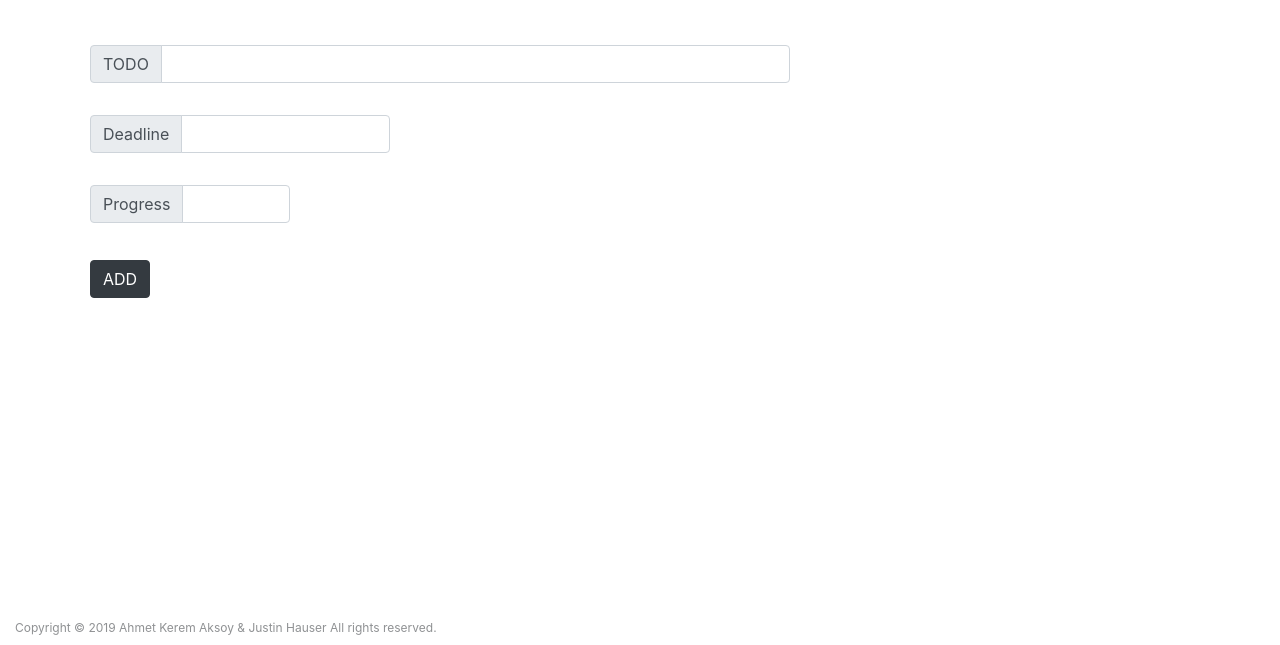
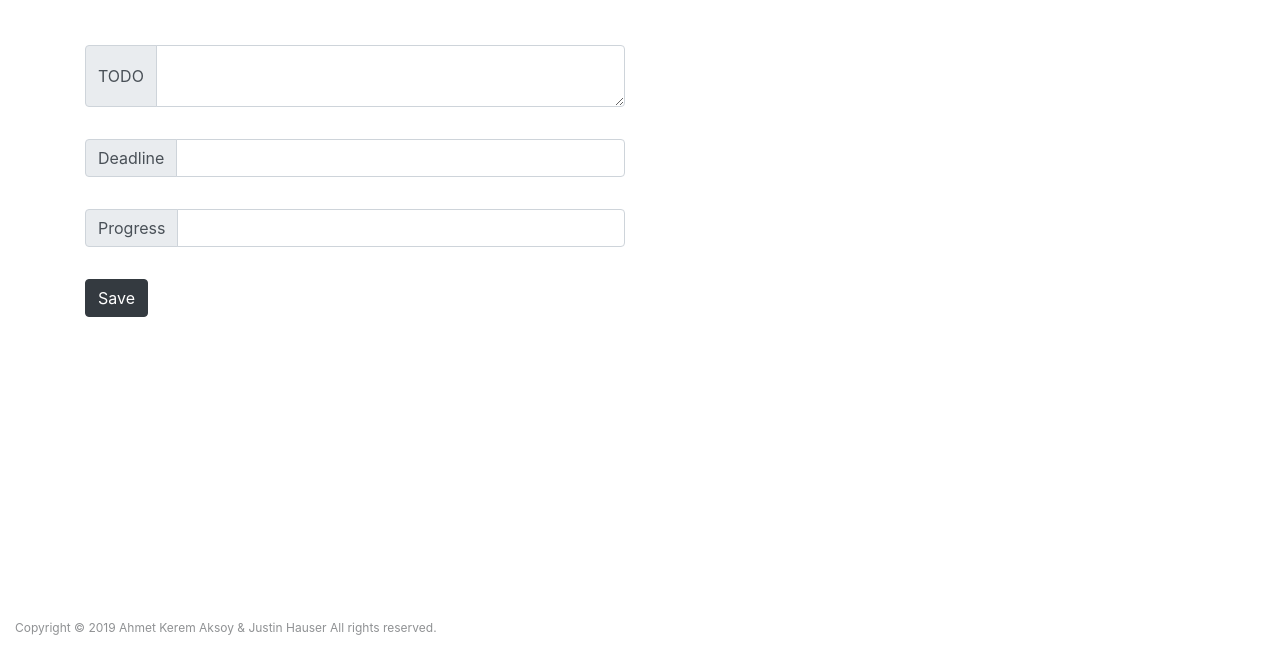
Before and after one commit to akakream/TODO-Tracker, a website: page src/addtodo.html in a window 1280 px wide. Shown: the part 155-800 px from the top of the page. Drawn offline with Linux system fonts and the light colour scheme; files that its build step writes are made by us from their sources.

Commit message:
remove inline style

```diff
--- a/src/addtodo.html
+++ b/src/addtodo.html
@@ -54,34 +54,37 @@
   </div>
 
   <div class="container">
-
-    <div class="input-group input-group-sm mb-3" style="margin:5px; width: 700px">
+    <div class="row">
+      <div class="col-lg-6">
+        <form class="form form--add">
+          <div class="input-group input-group-sm mb-3 form__name">
             <div class="input-group mb-3">
               <div class="input-group-prepend">
-          <span class="input-group-text" id="inputGroup-sizing-default">TODO</span>
+                <span class="input-group-text" for="inputGroupTODO">TODO</span>
               </div>
-        <input type="text" class="form-control" aria-label="Default" aria-describedby="inputGroup-sizing-default">
+              <textarea class="form-control" aria-label="TODO" aria-describedby="inputGroupTODO"></textarea>
             </div>
           </div>
-
-    <div class="input-group input-group-sm mb-3" style="margin:5px; width: 300px">
+          <div class="input-group input-group-sm mb-3 form__deadline">
             <div class="input-group mb-3">
               <div class="input-group-prepend">
-          <span class="input-group-text" id="inputGroup-sizing-default">Deadline</span>
+                <span class="input-group-text" id="inputGroupDeadline">Deadline</span>
               </div>
-        <input type="text" class="form-control" aria-label="Default" aria-describedby="inputGroup-sizing-default">
+              <input type="text" class="form-control" aria-label="Deadline" aria-describedby="inputGroupDeadline">
             </div>
           </div>
-
-    <div class="input-group input-group-sm mb-3" style="margin:5px; width: 200px">
+          <div class="input-group input-group-sm mb-3 form__deadline">
             <div class="input-group mb-3">
               <div class="input-group-prepend">
-          <span class="input-group-text" id="inputGroup-sizing-default">Progress</span>
+                <span class="input-group-text" id="inputGroupProgress">Progress</span>
               </div>
-        <input type="text" class="form-control" aria-label="Default" aria-describedby="inputGroup-sizing-default">
+              <input type="text" class="form-control" aria-label="Progress" aria-describedby="inputGroupProgress">
             </div>
           </div>
-    <button type="button" class="btn btn-dark" style="margin:5px;">ADD</button>
+          <button type="button" class="btn btn-dark">Save</button>
+        </form>
+      </div>
+    </div>
   </div>
 
   <div class="container-fluid footer">
```
Lines whose indentation alone changed are shown as unchanged.
